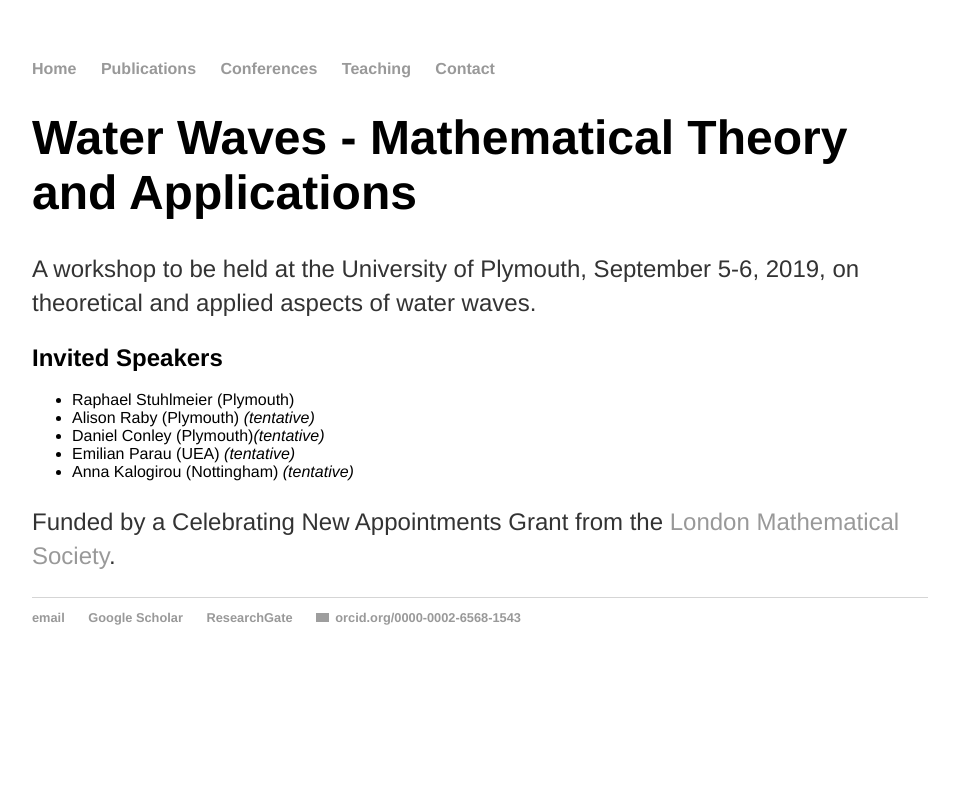
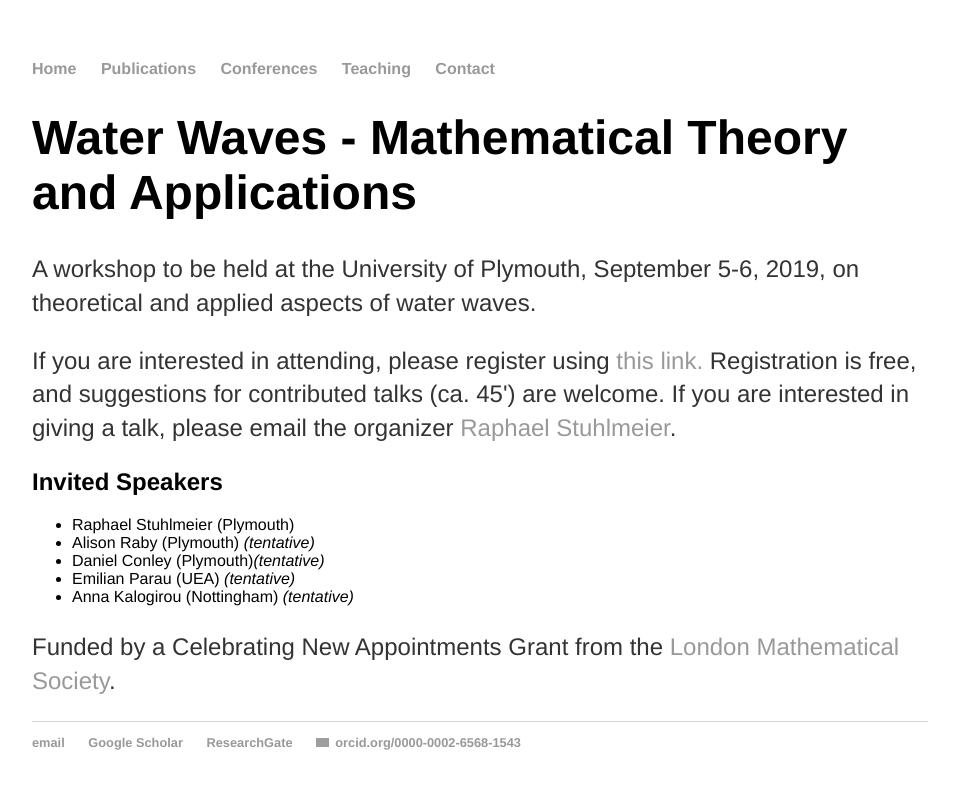
Before and after one commit to rstuhlmeier/rstuhlmeier.github.io, a Jekyll site: the page built from conferences/workshop2019.html, in a window 1280 px wide. Shown: the top 789 px of the page, without its empty margins (160-1119 px from the left). Built offline with Jekyll 4.4.1, drawn with Linux system fonts in a browser that asks for light colours; grey boxes are pictures that could not be loaded.

Commit message:
Update workshop2019.html

```diff
--- a/conferences/workshop2019.html
+++ b/conferences/workshop2019.html
@@ -6,6 +6,8 @@
 <h1>Water Waves - Mathematical Theory and Applications</h1>
 
 <p>A workshop to be held at the University of Plymouth, September 5-6, 2019, on theoretical and applied aspects of water waves.</p>
+
+<p>If you are interested in attending, please register using <a href="https://forms.gle/EQ6KM2ciCtZ7BxYb8">this link.</a> Registration is free, and suggestions for contributed talks (ca. 45') are welcome. If you are interested in giving a talk, please email the organizer <a href="mailto:raphael.stuhlmeier@plymouth.ac.uk">Raphael Stuhlmeier</a>.
 
 <h2>Invited Speakers</h2>
 <ul type=disc>
```
